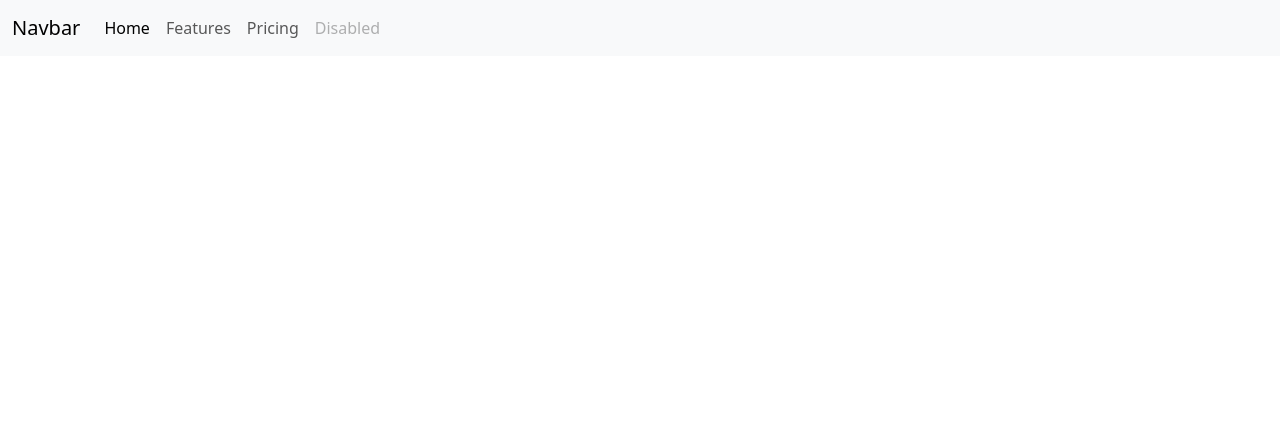
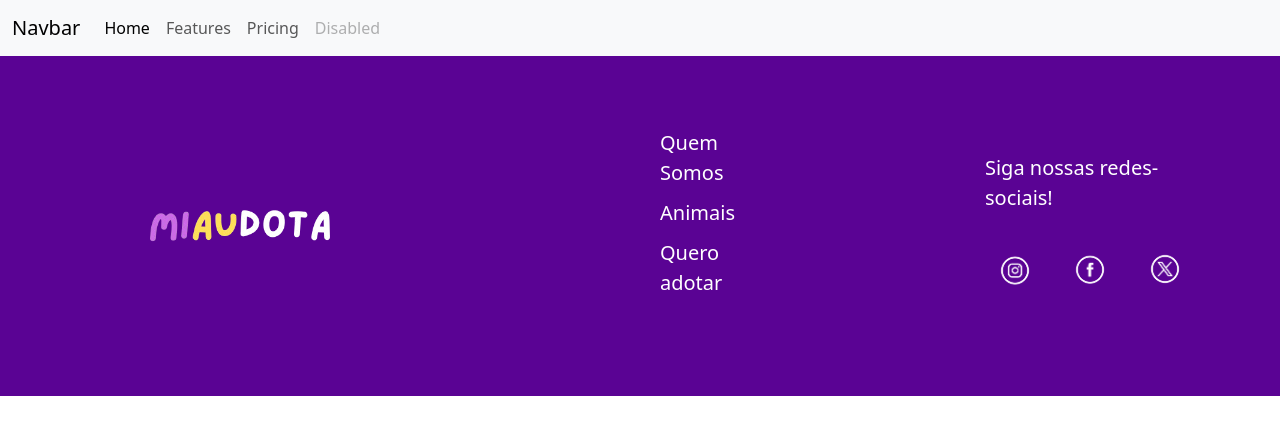
Before and after one commit to niniykp/sa_bootstrap, a plain HTML site: page index.html in a window 1280 px wide. Drawn offline with nearby package versions, Linux system fonts and the light colour scheme.

Commit message:
New Updates
Foi criado um footer para a página.

```diff
--- a/index.html
+++ b/index.html
@@ -10,6 +10,7 @@
       integrity="sha384-sRIl4kxILFvY47J16cr9ZwB07vP4J8+LH7qKQnuqkuIAvNWLzeN8tE5YBujZqJLB"
       crossorigin="anonymous"
     />
+    <link rel="stylesheet" href="style.css" />
   </head>
   <body>
     <nav class="navbar navbar-expand-lg bg-body-tertiary">
@@ -44,6 +45,29 @@
         </div>
       </div>
     </nav>
+
+    <!-- Footer da página -->
+     <footer class="footer">
+       <div class="container">
+         <img class="logo" src="assets/img/MiAudotabranco.png" alt="Logo MiAudota" width="100" />
+          <div class="paginas">
+            <ul>
+              <li><a href="#">Quem Somos</a></li>
+              <li><a href="#">Animais</a> </li>
+              <li><a href="#">Quero adotar</a></li>
+            </ul>
+          </div>
+          <div class="redes-sociais">
+            <p>Siga nossas redes-sociais!</p>
+            <div class="social-icons">
+            <a href="#"><img src="assets/img/instagram.png" alt="Instagram" width="30"/></a>
+            <a href="#"><img src="assets/img/facebook.png" alt="Facebook" width="30"/></a>
+            <a href="#"><img src="assets/img/x.png" alt="Twitter" width="30"/></a>
+          </div>
+       </div>
+       </div>
+     </footer>
+
     <script>
       src =
         "https://cdn.jsdelivr.net/npm/bootstrap@5.3.8/dist/js/bootstrap.bundle.min.js";
--- /dev/null
+++ b/style.css
@@ -0,0 +1,59 @@
+.footer{
+    display: flex;
+    background-color: #5a0394;
+}
+
+.container{
+    color: white;
+    padding: 20px;
+    display: flex;
+    gap: 250px;
+}
+
+.logo{
+   width: 300px;
+   align-items: center;
+}
+
+.paginas{
+    display: grid;
+    color: white;
+    font-size: 20px;
+    gap: 10px;
+    align-items: center;
+    padding-left: 20px;
+}
+
+.paginas ul{
+    list-style-type: none;
+    padding: 0;
+}
+
+.paginas a{
+    color: white;
+    text-decoration: none;
+    font-size: 18px;
+    margin-bottom: 10px;
+    display: block;
+    font-size: 20px;
+}
+
+.redes-sociais{
+    display: flex;
+    flex-direction: column;
+    align-items: center;
+    font-size: 20px;
+    justify-content: center;
+}
+
+.social-icons{
+    display: flex;
+    gap: 15px;
+    margin-top: 10px;
+    align-items: center;
+}
+
+.social-icons a img{
+    filter: invert(1);
+    width: 60px;
+}
```
Also changed, not shown: assets/img/MiAudotabranco.png (added), assets/img/facebook.png (added), assets/img/instagram.png (added), assets/img/x.png (added).
